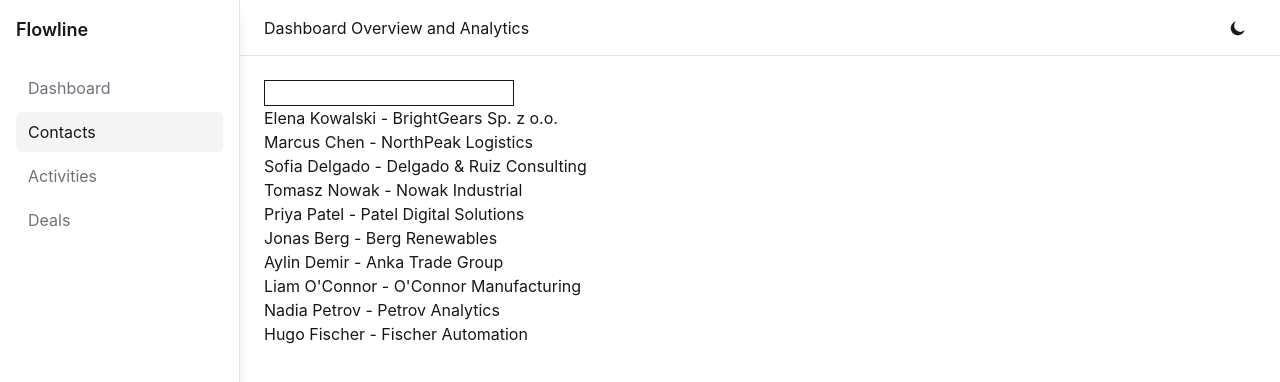
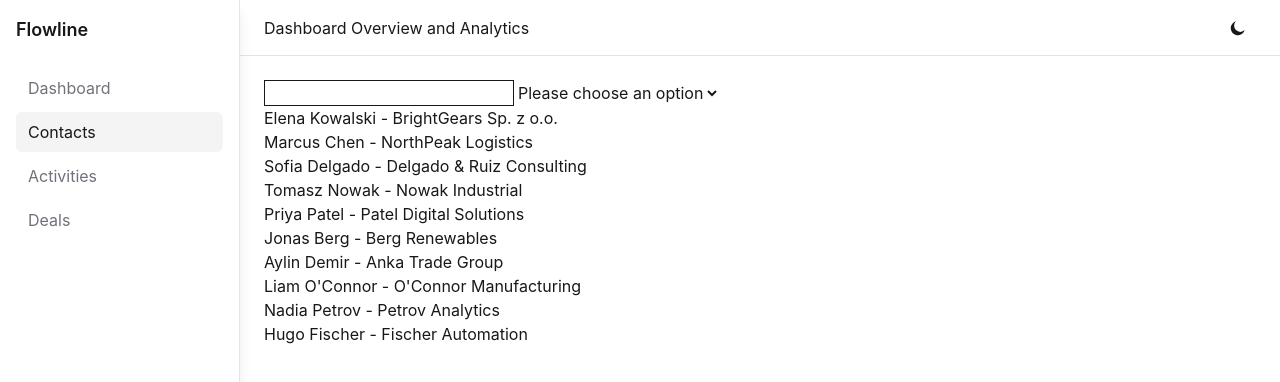
Before and after one commit to FiratCanTas/flowline, a React (Vite) app: page /contacts in a window 1280 px wide. Shown: the top 382 px of the page. Built offline with nearby package versions, Linux system fonts and the light colour scheme.

Commit message:
feat: add contact sorting

```diff
--- a/src/pages/Contacts.jsx
+++ b/src/pages/Contacts.jsx
@@ -10,13 +10,8 @@ const Contacts = () => {
     queryFn: getContacts,
   });
 
-  if (isLoading) {
-    return <span>Loading...</span>;
-  } else if (error) {
-    return <span>{error.message}</span>;
-  }
-
   const search = searchParams.get('search') || '';
+  const sort = searchParams.get('sort') || '';
 
   const handleSearch = (event) => {
     const text = event.target.value;
@@ -30,18 +25,56 @@ const Contacts = () => {
     );
   };
 
-  const filteredContacts = data?.filter(
-    (contact) =>
-      !search?.trim() ||
-      contact.name.toLowerCase().includes(search.toLowerCase()) ||
-      contact.company.toLowerCase().includes(search.toLowerCase()),
-  );
+  const handleSort = (event) => {
+    const sortValue = event.target.value;
+    setSearchParams(
+      (prevParams) => {
+        prevParams.set('sort', sortValue);
+
+        return prevParams;
+      },
+      { replace: true },
+    );
+  };
+
+  let filteredContacts = data?.length ? [...data] : [];
+  if (search?.trim())
+    filteredContacts = filteredContacts?.filter(
+      (contact) =>
+        contact.name.toLowerCase().includes(search.toLowerCase()) ||
+        contact.company.toLowerCase().includes(search.toLowerCase()),
+    );
+
+  let sortedContacts = filteredContacts?.length ? [...filteredContacts] : [];
+
+  if (sort?.trim()) {
+    sortedContacts = sortedContacts?.sort((a, b) => {
+      const firstName = a.name.toLowerCase();
+      const secondName = b.name.toLowerCase();
+      if (sort === 'asc') {
+        return firstName.localeCompare(secondName);
+      } else if (sort === 'desc') {
+        return secondName.localeCompare(firstName);
+      }
+    });
+  }
+
+  if (isLoading) {
+    return <span>Loading...</span>;
+  } else if (error) {
+    return <span>{error.message}</span>;
+  }
 
   return (
     <div>
       <input type="text" value={search} onChange={handleSearch} className="border" />
+      <select value={sort} onChange={handleSort} name="sort" id="sort">
+        <option value="">Please choose an option</option>
+        <option value="asc">ASC</option>
+        <option value="desc">DESC</option>
+      </select>
       <ul>
-        {filteredContacts?.map((contact) => (
+        {sortedContacts?.map((contact) => (
           <li key={contact.id}>
             {contact.name} - {contact.company}
           </li>
```
